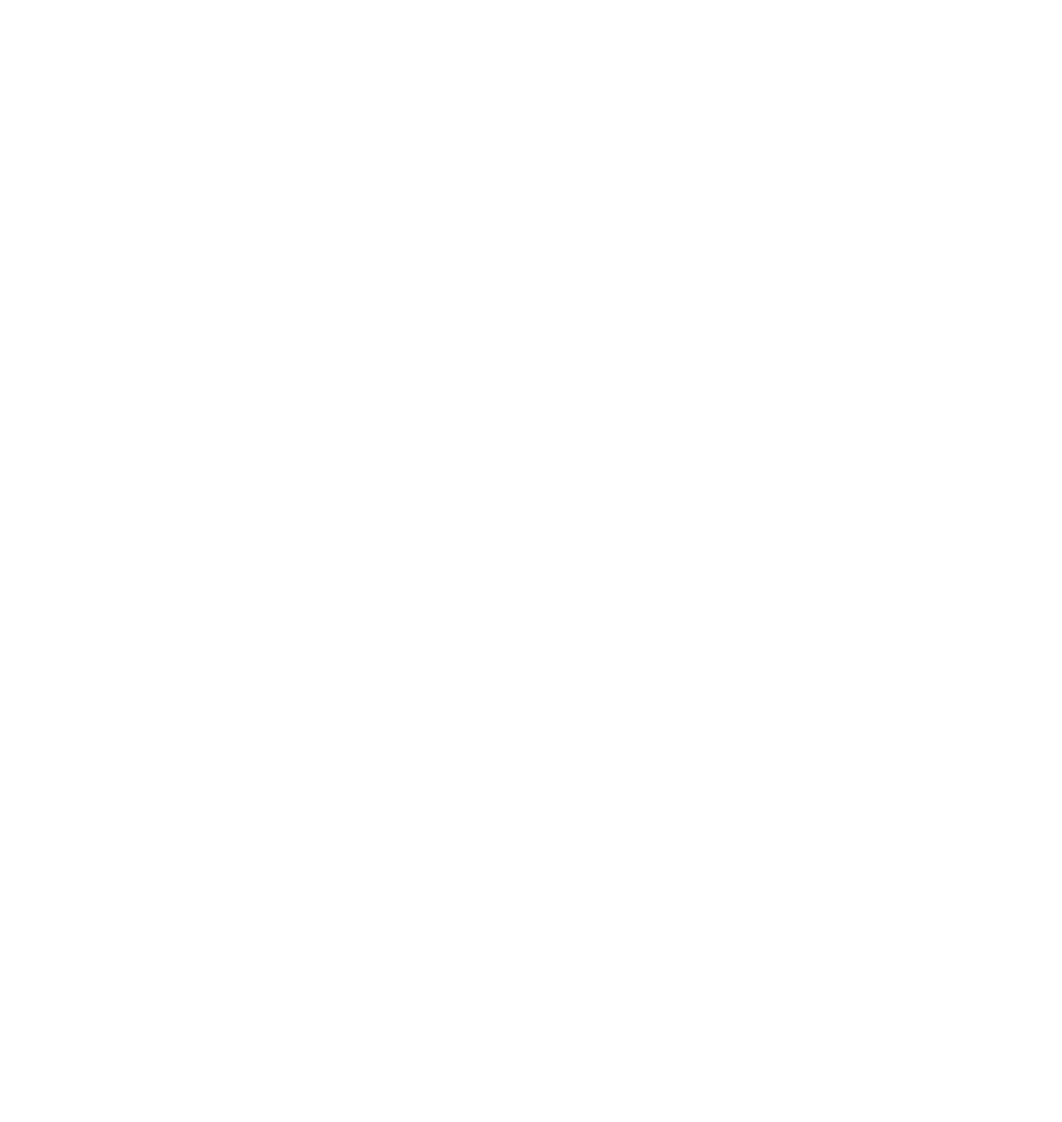
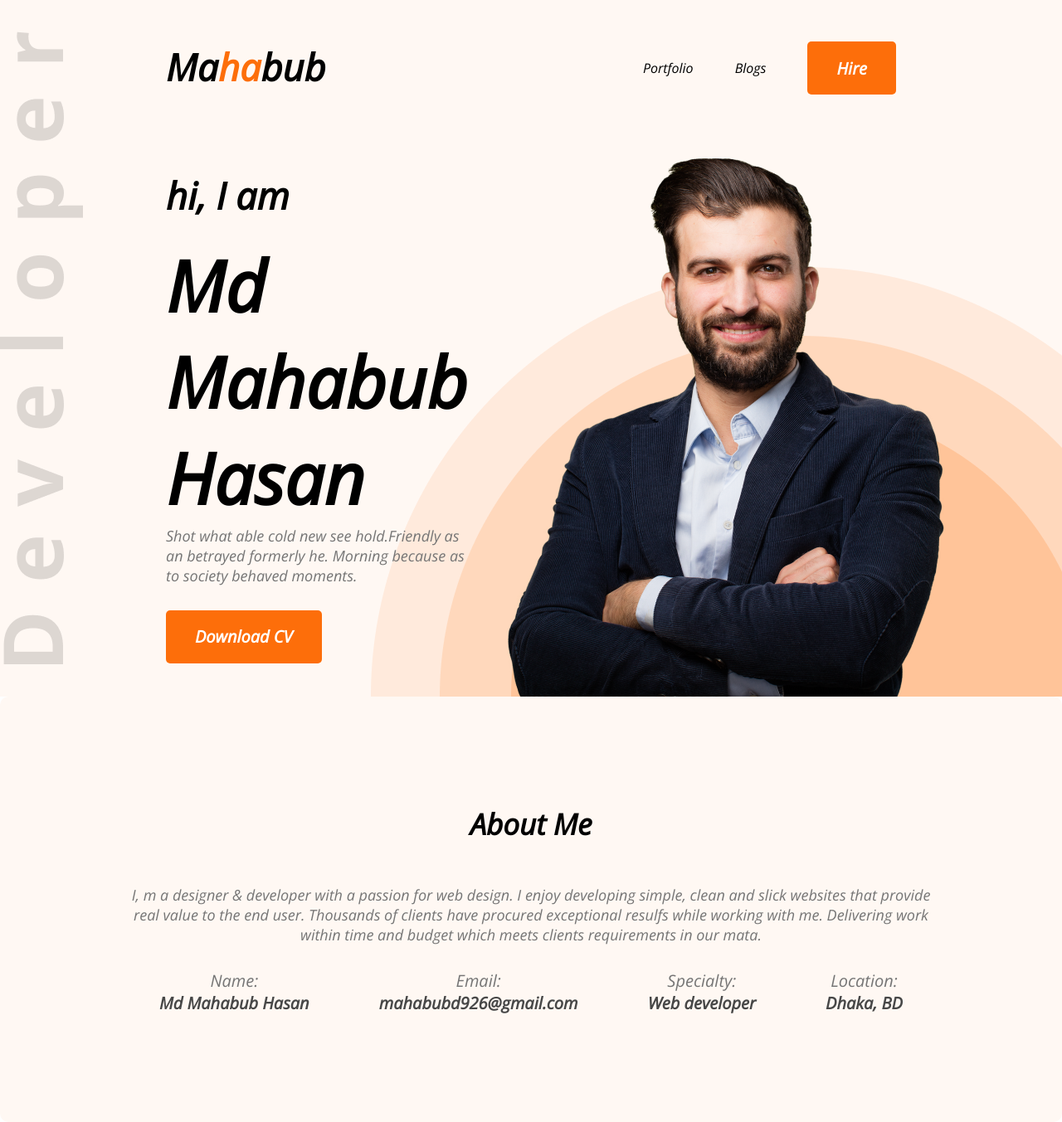
Before and after one commit to webdevmahabub/developer-portfolio-2, a plain HTML site: page index.html in a window 1280 px wide. Shown: the whole page at 83% size. Before the commit the page ends 800 px from the top, so only its background shows below. Drawn offline with nearby package versions, Linux system fonts and the light colour scheme.

Commit message:
About section

```diff
--- a/index.html
+++ b/index.html
@@ -4,9 +4,56 @@
     <meta charset="UTF-8">
     <meta http-equiv="X-UA-Compatible" content="IE=edge">
     <meta name="viewport" content="width=device-width, initial-scale=1.0">
-    <title>Document</title>
+    <link rel="stylesheet" href="styles/portfolio.css">
+    <link rel="preconnect" href="https://fonts.googleapis.com">
+<link rel="preconnect" href="https://fonts.gstatic.com" crossorigin>
+<link href="https://fonts.googleapis.com/css2?family=Open+Sans:ital@1&display=swap" rel="stylesheet">
+    <title>My Portfolio</title>
 </head>
 <body>
-
+    <header class="header" >
+        <nav>
+            <h2 class="nav-title">Ma<span class="text-primary">ha</span>bub</h2>
+            <ul>
+                <li>Portfolio</li>
+                <li>Blogs</li>
+                <li><button class="btn-primary">Hire</button></li>
+            </ul>
+        </nav>
+        <!-- header Banners -->
+        <div class="banner">
+            <div>
+                <h3 class="banner-sub-title">hi, I am</h3>
+                <h1 class="banner-title">Md Mahabub Hasan</h1>
+                <p class="banner-description">Shot what able cold new see hold.Friendly as an betrayed formerly he. Morning because as to society behaved moments.</p>
+                <button class="btn-primary"><i class="fa-solid fa-download"></i> Download CV</button>
+            </div>
+            <img src="/images/hardy.png" alt="">
+        </div>
+    </header>
+    <main>
+        <section class="about">
+            <h3 class="section-title">About Me</h3>
+            <p class="section-description">I, m a designer & developer with a passion for web design. I enjoy developing simple, clean and slick websites that provide real value to the end user. Thousands of clients have procured exceptional resulfs while working with me. Delivering work within time and budget which meets clients requirements in our mata.</p>
+            <div class="about-info-container">
+                <div class="about-info">
+                    <p class="info-title">Name:</p>
+                    <p class="info-description">Md Mahabub Hasan</p>
+                </div>
+                <div class="about-info">
+                    <p class="info-title">Email:</p>
+                    <p class="info-description">mahabubd926@gmail.com</p>
+                </div>
+                <div class="about-info">
+                    <p class="info-title">Specialty:</p>
+                    <p class="info-description">Web developer</p>
+                </div>
+                <div class="about-info">
+                    <p class="info-title">Location:</p>
+                    <p class="info-description">Dhaka, BD</p>
+                </div>
+            </div>
+        </section>
+    </main>
 </body>
 </html>
--- /dev/null
+++ b/styles/portfolio.css
@@ -0,0 +1,108 @@
+* {
+    margin: 0;
+    font-family: 'Open Sans', sans-serif;
+}
+
+.text-primary {
+    color: rgb(253, 110, 10);
+}
+
+.btn-primary {
+    color: rgb(255, 255, 255);
+    font-weight: 700;
+    font-size: 20px;
+    border: 0;
+    padding: 18px 35px;
+    height: 64px;
+    border-radius: 5px;
+    background: rgb(253, 110, 10);
+}
+
+.header {
+    background: rgb(255, 248, 243);
+    background-image: url('../images/header_bg.png'), url('../images/developer.png');
+    background-repeat: no-repeat;
+    background-position: bottom right, left;
+}
+
+/* header and navigation styles */
+nav {
+    display: flex;
+    justify-content: space-between;
+    padding: 50px 200px;
+}
+
+.nav-title {
+    font-weight: 800;
+    font-size: 45px;
+}
+
+nav ul {
+    display: flex;
+    align-items: center;
+}
+
+nav li {
+    list-style: none;
+    margin-left: 50px;
+}
+/* banners Styles */
+.banner{
+    display: flex;
+    margin: 0 200px;
+    align-items: center;
+}
+
+.banner-title {
+    font-weight: 700;
+    font-size: 85px;
+}
+
+.banner-sub-title {
+    font-weight: 600;
+    font-size: 45px;
+    margin-bottom: 20px;
+}
+
+.banner-description {
+    color: #757575;
+    font-size: 18px;
+    margin-bottom: 30px;
+}
+
+/* about section styles */
+.about {
+    background: #FFF8F3;
+    border-radius: 10px;
+    padding: 130px 150px;
+    text-align: center;
+}
+
+.section-title {
+    text-align: center;
+    font-weight: 700;
+    font-size: 35px;
+    margin-bottom: 50px;
+}
+
+.section-description {
+    color: #757575;
+    font-size: 18px;
+    margin-bottom: 30px;
+}
+
+.about-info-container {
+    display: flex;
+    justify-content: space-around;
+}
+
+.about .info-title {
+    font-size: 20px;
+    color: #757575;
+}
+
+.info-description {
+    font-weight: 700;
+    font-size: 20px;
+    color: #474747;
+}
```
Also changed, not shown: images/developer.png (added), images/hardy.png (added), images/header_bg.png (added), images/icons/facebook.png (added), images/icons/insta.png (added), images/icons/js.png (added), images/icons/mongo.png (added), images/icons/nodejs.png (added), images/icons/react.png (added), images/icons/twitter.png (added).
